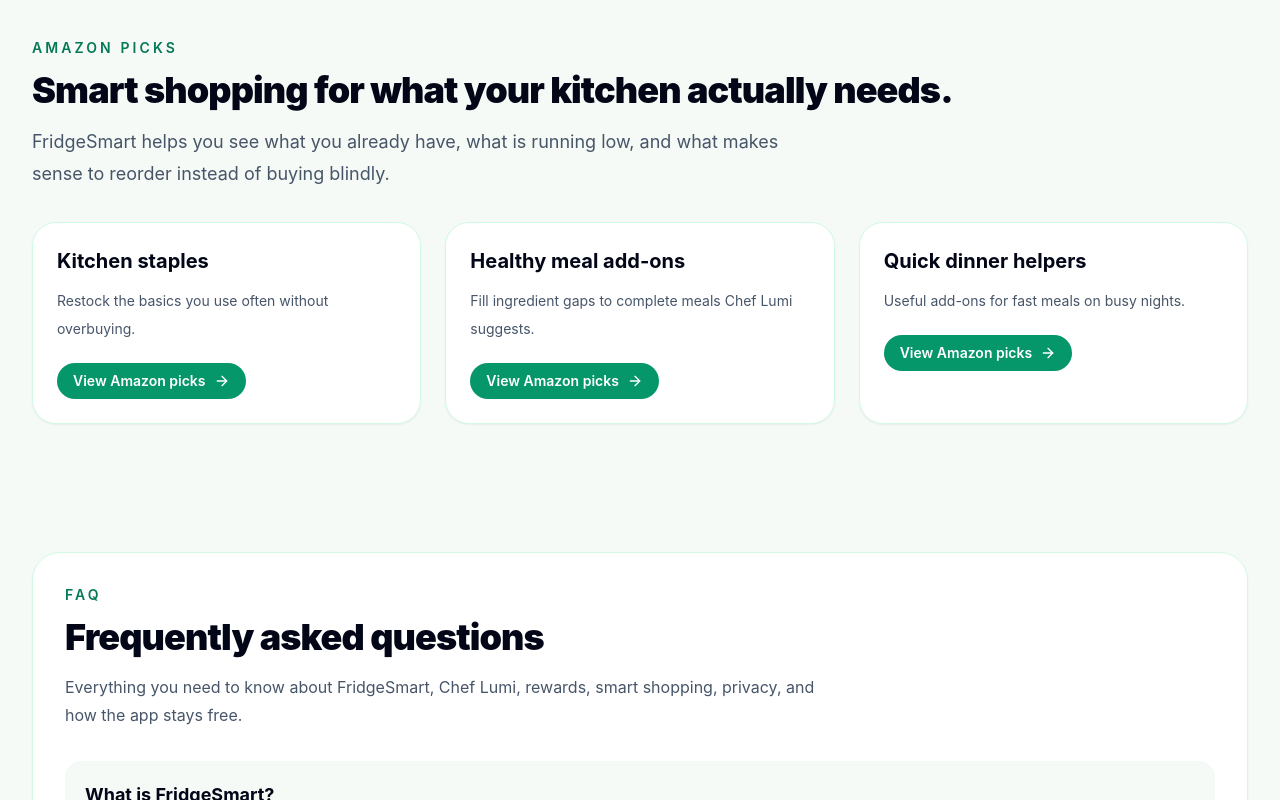
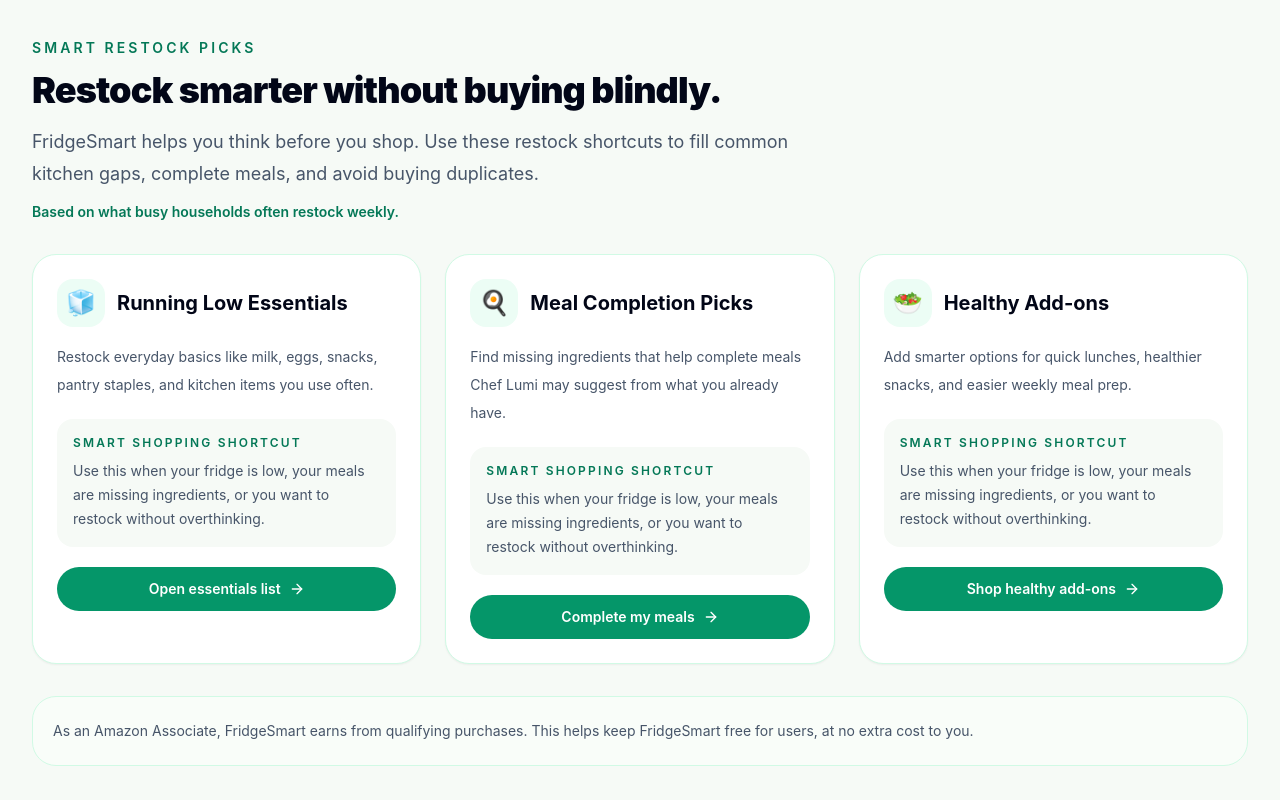
Before and after one commit to minameeee-prog/fridgesmart-web, a Next.js app: page / in a window 1280 px wide. Shown: the part 5740-6540 px from the top of the page. Built offline with nearby package versions, Linux system fonts and the light colour scheme.

Commit message:
Update page.tsx
Amazon picks

```diff
--- a/app/page.tsx
+++ b/app/page.tsx
@@ -1304,46 +1304,69 @@
 >
   <div className="mb-8">
     <p className="text-sm font-semibold uppercase tracking-[0.22em] text-emerald-700">
-              Amazon Picks
-            </p>
+      Smart Restock Picks
+    </p>
+
     <h2 className="mt-3 text-3xl font-black tracking-tight text-slate-950 sm:text-4xl">
-              Smart shopping for what your kitchen actually needs.
+      Restock smarter without buying blindly.
     </h2>
+
     <p className="mt-4 max-w-3xl text-lg leading-8 text-slate-600">
-              FridgeSmart helps you see what you already have, what is
-              running low, and what makes sense to reorder instead of buying
-              blindly.
+      FridgeSmart helps you think before you shop. Use these restock shortcuts
+      to fill common kitchen gaps, complete meals, and avoid buying duplicates.
+    </p>
+
+    <p className="mt-3 text-sm font-semibold text-emerald-700">
+      Based on what busy households often restock weekly.
     </p>
   </div>
 
   <div className="grid gap-6 md:grid-cols-3">
     {[
       {
-                title: "Kitchen staples",
-                text: "Restock the basics you use often without overbuying.",
-                query: "kitchen staples groceries",
-              },
-              {
-                title: "Healthy meal add-ons",
-                text: "Fill ingredient gaps to complete meals Chef Lumi suggests.",
-                query: "healthy grocery essentials",
-              },
-              {
-                title: "Quick dinner helpers",
-                text: "Useful add-ons for fast meals on busy nights.",
-                query: "quick dinner pantry items",
+        title: "Running Low Essentials",
+        emoji: "🧊",
+        text: "Restock everyday basics like milk, eggs, snacks, pantry staples, and kitchen items you use often.",
+        query: "kitchen staples groceries pantry essentials",
+        cta: "Open essentials list",
+      },
+      {
+        title: "Meal Completion Picks",
+        emoji: "🍳",
+        text: "Find missing ingredients that help complete meals Chef Lumi may suggest from what you already have.",
+        query: "quick dinner ingredients pantry meal helpers",
+        cta: "Complete my meals",
+      },
+      {
+        title: "Healthy Add-ons",
+        emoji: "🥗",
+        text: "Add smarter options for quick lunches, healthier snacks, and easier weekly meal prep.",
+        query: "healthy grocery essentials meal prep snacks",
+        cta: "Shop healthy add-ons",
       },
     ].map((item) => (
       <div
         key={item.title}
-                className="rounded-3xl border border-emerald-100 bg-white p-6 shadow-sm"
-              >
-                <h3 className="text-xl font-bold text-slate-950">
-                  {item.title}
-                </h3>
-                <p className="mt-3 text-sm leading-7 text-slate-600">
-                  {item.text}
-                </p>
+        className="group rounded-3xl border border-emerald-100 bg-white p-6 shadow-sm transition hover:-translate-y-1 hover:shadow-xl"
+      >
+        <div className="flex items-center gap-3">
+          <div className="flex h-12 w-12 items-center justify-center rounded-2xl bg-emerald-50 text-2xl">
+            {item.emoji}
+          </div>
+          <h3 className="text-xl font-bold text-slate-950">{item.title}</h3>
+        </div>
+
+        <p className="mt-4 text-sm leading-7 text-slate-600">{item.text}</p>
+
+        <div className="mt-5 rounded-2xl bg-[#f6faf6] p-4">
+          <p className="text-xs font-semibold uppercase tracking-[0.18em] text-emerald-700">
+            Smart shopping shortcut
+          </p>
+          <p className="mt-2 text-sm leading-6 text-slate-600">
+            Use this when your fridge is low, your meals are missing ingredients,
+            or you want to restock without overthinking.
+          </p>
+        </div>
 
         <Link
           href={`https://www.amazon.com/s?k=${encodeURIComponent(
@@ -1351,13 +1374,20 @@
           )}&tag=fridgesmartap-20`}
           target="_blank"
           rel="noreferrer"
-                  className="mt-5 inline-flex items-center gap-2 rounded-full bg-emerald-600 px-4 py-2 text-sm font-semibold text-white transition hover:bg-emerald-500"
-                >
-                  View Amazon picks
+          className="mt-5 inline-flex w-full items-center justify-center gap-2 rounded-full bg-emerald-600 px-4 py-3 text-sm font-semibold text-white transition hover:bg-emerald-500"
+        >
+          {item.cta}
           <ArrowRight className="h-4 w-4" />
         </Link>
       </div>
     ))}
+  </div>
+
+  <div className="mt-8 rounded-3xl border border-emerald-100 bg-[#f9fdf9] p-5">
+    <p className="text-sm leading-7 text-slate-600">
+      As an Amazon Associate, FridgeSmart earns from qualifying purchases. This
+      helps keep FridgeSmart free for users, at no extra cost to you.
+    </p>
   </div>
 </section>
 
```
Lines whose indentation alone changed are shown as unchanged.
